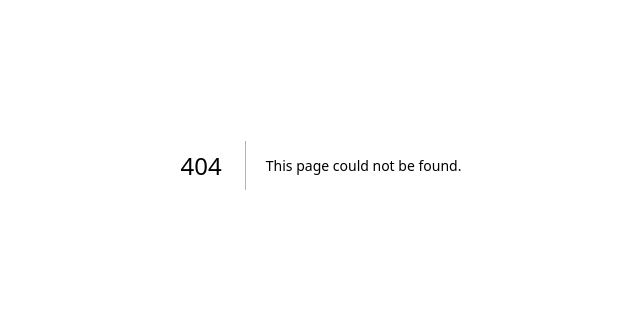
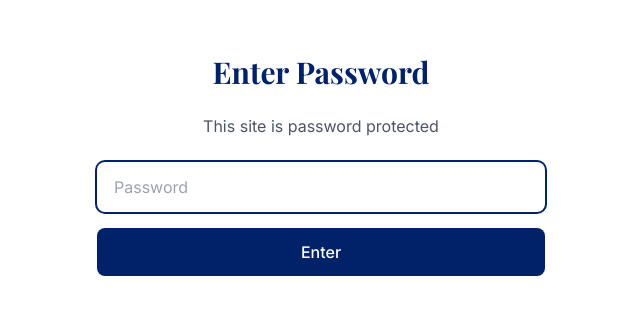
Before and after one commit to AanyaAGupta/aagupta.com, a Next.js app: page /password in a window 1280 px wide. Before the commit this address had no page. Shown: the part 235-550 px from the top of the page, without its empty margins (319-959 px from the left). Built offline with nearby package versions, Linux system fonts and the light colour scheme; a web font is replaced by a local one.

Commit message:
password protection

```diff
--- /dev/null
+++ b/app/password/page.tsx
@@ -0,0 +1,57 @@
+'use client'
+
+import { useState } from 'react'
+import { useRouter } from 'next/navigation'
+
+export default function PasswordPage() {
+  const [password, setPassword] = useState('')
+  const [error, setError] = useState('')
+  const router = useRouter()
+
+  const handleSubmit = (e: React.FormEvent) => {
+    e.preventDefault()
+    if (password) {
+      // Redirect with password in query string
+      router.push(`/?password=${encodeURIComponent(password)}`)
+    } else {
+      setError('Please enter a password')
+    }
+  }
+
+  return (
+    <main className="min-h-screen bg-white flex items-center justify-center px-6">
+      <div className="max-w-md w-full">
+        <div className="text-center space-y-6">
+          <h1 className="text-3xl font-serif font-bold text-duke-blue">
+            Enter Password
+          </h1>
+          <p className="text-gray-600">
+            This site is password protected
+          </p>
+          <form onSubmit={handleSubmit} className="space-y-4">
+            <input
+              type="password"
+              value={password}
+              onChange={(e) => {
+                setPassword(e.target.value)
+                setError('')
+              }}
+              placeholder="Password"
+              className="w-full px-4 py-3 border border-gray-300 rounded-lg focus:outline-none focus:ring-2 focus:ring-duke-blue focus:border-transparent"
+              autoFocus
+            />
+            {error && (
+              <p className="text-red-500 text-sm">{error}</p>
+            )}
+            <button
+              type="submit"
+              className="w-full bg-duke-blue text-white py-3 rounded-lg font-medium hover:bg-[#011a5c] transition-colors"
+            >
+              Enter
+            </button>
+          </form>
+        </div>
+      </div>
+    </main>
+  )
+}
```
Also changed, not shown: middleware.ts (added, +48 -0 lines), 1 other file (tests, documents, lock files or other folders).
